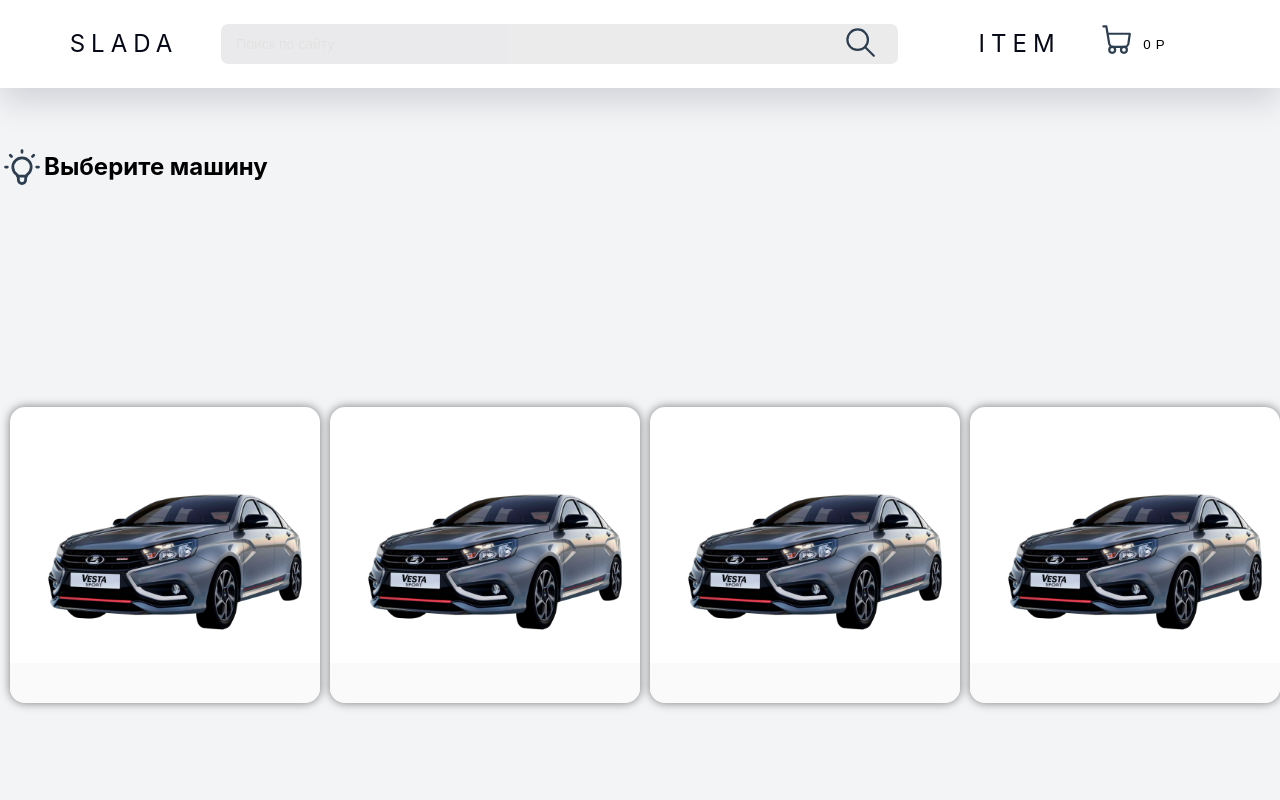
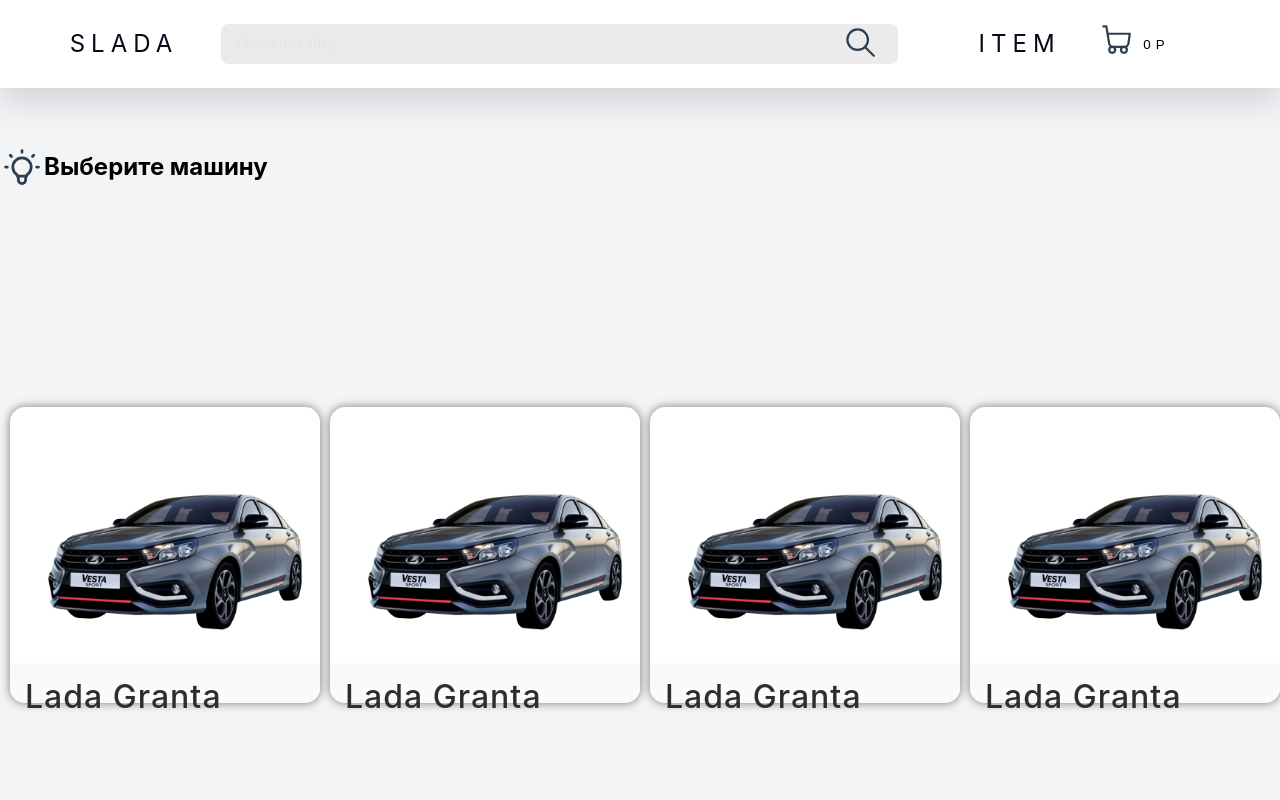
Before and after one commit to Rich-alien/techonline, a React (Create React App) app: page /productView in a window 1280 px wide. Shown: the top 800 px of the page. Built offline with nearby package versions, Linux system fonts and the light colour scheme.

Commit message:
refactoring

```diff
--- a/src/components/Main/ChooseCar/CarItem/CarItem.jsx
+++ b/src/components/Main/ChooseCar/CarItem/CarItem.jsx
@@ -3,17 +3,20 @@ import style from './CarItem.module.css'
 import carImg from '../../../../img/ladaVesta2.png'
 
 const CarItem = (props) => {
-    let onOpenCategoryNow = () => {
-        props.openCategoryNow();
+    let onOpenCategory = () => {
+        props.onOpenCategoryNow();
     }
     return (
-        <div onClick={onOpenCategoryNow} className={style.container}>
-
+        <div onClick={onOpenCategory} className={style.container}>
             <div className={style.CarImg}>
                 <img className={style.imgCar} src={carImg} alt="love"/>
             </div>
             <div className={style.CarName}>
-                <h1 className={style.CarNameH}>{props.CarName}</h1>
+                <h1 className={style.CarNameH}>
+                    {
+                        props.CarName
+                    }
+                </h1>
             </div>
         </div>
     )
--- a/src/components/Main/ChooseCar/ChooseCar.jsx
+++ b/src/components/Main/ChooseCar/ChooseCar.jsx
@@ -1,20 +1,19 @@
 import React from 'react';
 import style from './ChooseCar.module.css'
-// import CarItem from "./CarItem/CarItem";
-import CarItemContainer from "./CarItem/CarItemContainer";
+import CarItem from "./CarItem/CarItem";
 
 const ChooseCar = (props) => {
 
-    let CarItems = props.data.map(e => <CarItemContainer
-        store={props.store}
+    let CarItems = props.data.map(e => <CarItem
+        onOpenCategoryNow={props.openCategoryNow}
         key={e.id}
         id={e.id}
         CarName={e.CarName}
         CarImg={e.CarImg}
     />);
-    let styleDisplay=props.styleDisplay;
+    let styleDisplay = props.styleDisplay;
     return (
-        <div style={{display:styleDisplay}} className={style.container}>
+        <div style={{display: styleDisplay}} className={style.container}>
             <div className={style.text}>
                 <svg xmlns="http://www.w3.org/2000/svg" className="icon icon-tabler icon-tabler-bulb" width="44"
                      height="44" viewBox="0 0 24 24" strokeWidth="1.5" stroke="#2c3e50" fill="none"
--- a/src/components/Main/ChooseCategory/CategoryItem/CategoryItem.jsx
+++ b/src/components/Main/ChooseCategory/CategoryItem/CategoryItem.jsx
@@ -4,7 +4,7 @@ import style from './CategoryItem.module.css'
 
 const CategoryItem = (props) => {
     let onOpenSubCategoryNow=()=>{
-        props.openSubCategoryNow();
+        props.openSubCategory();
     }
     return (
         <button onClick={onOpenSubCategoryNow} className={style.container}>
```
Lines whose indentation alone changed are shown as unchanged.
